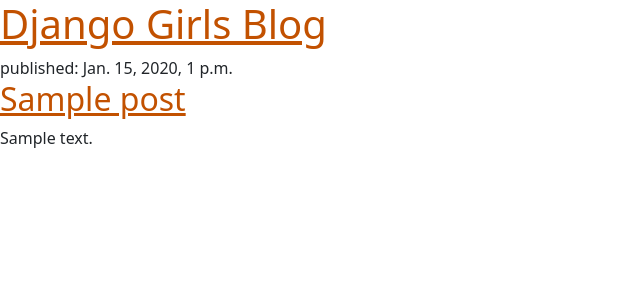
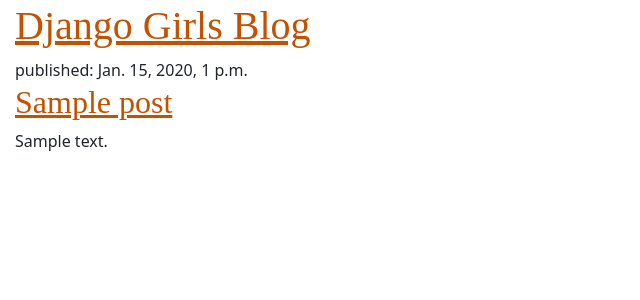
Before and after one commit to joshua-shadle/ProjectDjango1, a Django app: page / in a window 1280 px wide. Shown: the top 300 px of the page, without its empty margins (0-640 px from the left). Run offline with Django 5.2, Linux system fonts and the light colour scheme; tables that the repository leaves empty hold one stand-in row (values such as "Sample post").

Commit message:
Modified the CSS file

```diff
--- a/blog/static/css/blog.css
+++ b/blog/static/css/blog.css
@@ -1,3 +1,7 @@
 h1 a, h2 a {
     color: #C25100;
+    font-family: 'Lobster', serif;
 }
+body {
+    padding-left: 15px;
+}
```
